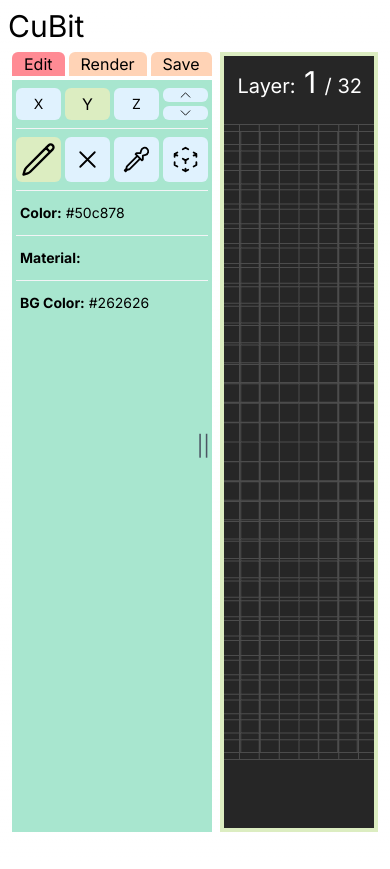
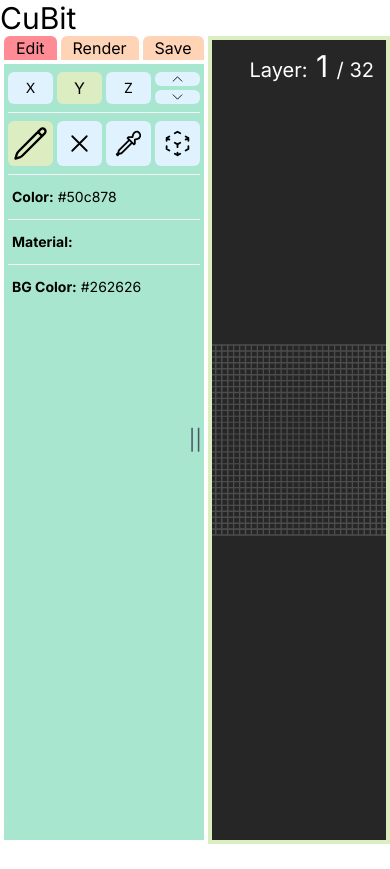
Before and after one commit to ishimurataki/CornerSpace, a Next.js app: page /create in a window 390 px wide. Built offline with nearby package versions, Linux system fonts and the light colour scheme; no server answers; what @aws-amplify/adapter-nextjs, aws-amplify would draw is missing.

Commit message:
Make canvas sizing responsive on mobile devices

```diff
--- a/src/app/create/canvas-wrapper.tsx
+++ b/src/app/create/canvas-wrapper.tsx
@@ -222,9 +222,9 @@ export default function CanvasWrapper({ canvasId, canvasData }: { canvasId: stri
 
     return (
         <div className="flex-1 w-full flex flex-row max-h min-h-0 min-w-0">
-            <div className={`flex relative p-1 max-h flex-col gap-1`}>
+            <div className={`flex relative pb-1 max-h flex-col gap-1 border-x-pastel-red ${showTools ? "pl-1 pr-1" : ""}`}>
                 <div className="absolute right-0 h-full flex flex-col justify-center">
-                    <button className={`text-xl text-gray-600 hover:text-gray-900 hover:text-2xl ${showTools ? "mr-1.5" : ""}`}
+                    <button className={`text-xl text-gray-600 hover:text-gray-900 hover:text-3xl z-10 ${showTools ? "mr-1.5" : "-mr-8"}`}
                         onClick={() => setShowTools(!showTools)}>||</button>
                 </div>
                 <div className={`${showTools ? "" : "hidden"} space-x-1 [&>*]:rounded-t-md [&>*]:px-3 [&>*:hover]:bg-pastel-red flex-none`}>
@@ -406,7 +406,7 @@ export default function CanvasWrapper({ canvasId, canvasData }: { canvasId: stri
                     </div>
                 </div>
             </div>
-            <div className="flex-1 p-1">
+            <div className="flex-1 z-0">
                 <div className="h-full w-full relative">
                     <div className="absolute top-3 right-4 text-xl text-white" id="layerContainer">Layer:
                         <text className="text-3xl" id="layerLabel"> 1 </text>/ {canvasState.divisionFactor}
--- a/src/app/create/page.tsx
+++ b/src/app/create/page.tsx
@@ -3,8 +3,8 @@ import CanvasWrapper from "./canvas-wrapper";
 export default function Page() {
 
     return (
-        <main className="h-screen p-2 flex flex-col md:overflow-hidden">
-            <h1 className={`flex-none mb-1 text-3xl md:text-4xl`}>
+        <main className="h-screen flex flex-col md:overflow-hidden">
+            <h1 className={`flex-none text-3xl md:text-4xl`}>
                 CuBit
             </h1>
             <div className="flex-1 w-full flex flex-row max-h min-h-0 min-w-0">
--- a/src/app/signin/page.tsx
+++ b/src/app/signin/page.tsx
@@ -3,22 +3,19 @@
 import SignOutButton from "@/components/sign-out-button";
 import { fetchUserAttributesServer } from "@/utils/amplify-utils";
 import SignInUpAggregate from "./signinup-aggregate";
+import { redirect } from "next/navigation";
 
 export default async function SignInTestPage() {
     const user = await fetchUserAttributesServer();
     const signedIn = user != undefined;
 
+    if (signedIn) {
+        redirect('studio');
+    }
+
     return (
         <div className="flex flex-col gap-4 py-10 h-screen justify-center items-center bg-green-50">
-            {signedIn ?
-                <div className="w-2/3 max-w-2xl min-w-fit mx-auto flex flex-row h-100">
-                    <div className="w-full bg-green-400 rounded-2xl p-10 flex flex-col gap-2">
-                        Hi {user.preferred_username}! Welcome to cubit!
-                        <SignOutButton />
-                    </div>
-                </div> :
-                <SignInUpAggregate />
-            }
+            <SignInUpAggregate />
         </div >
     )
 }
--- a/src/app/studio/page.tsx
+++ b/src/app/studio/page.tsx
@@ -2,14 +2,14 @@
 
 import CanvasCard from "./canvas-card";
 import { getCanvasIdsForUserServer } from "@/backend-lib/actions";
-import { notFound } from "next/navigation";
+import { notFound, redirect } from "next/navigation";
 
 export default async function App() {
 
   const { areCanvasIdsLoaded, canvasIds, errorMessage } = await getCanvasIdsForUserServer();
   if (!areCanvasIdsLoaded || canvasIds == null) {
     console.log(errorMessage);
-    notFound();
+    redirect('signin');
   }
 
   return (
--- a/src/lib/polar-camera.ts
+++ b/src/lib/polar-camera.ts
@@ -30,20 +30,19 @@ class PolarCamera {
 
     private mode: Mode = Mode.EditorY;
 
+    private editorR: number = 1.0;
+
     private editorRefY = vec3.fromValues(0.0, 0.0, 0.0);
     private readonly EDITOR_THETA_Y: number = 0;
     private readonly EDITOR_PHI_Y: number = 0.499 * Math.PI;
-    private readonly EDITOR_R_Y: number = 1.0;
 
     private editorRefX = vec3.fromValues(0.0, 0.0, 0.0);
     private readonly EDITOR_THETA_X: number = 0;
     private readonly EDITOR_PHI_X: number = 0;
-    private readonly EDITOR_R_X: number = 1.0;
 
     private editorRefZ = vec3.fromValues(0.0, 0.0, 0.0);
     private readonly EDITOR_THETA_Z: number = 0.5 * Math.PI;
     private readonly EDITOR_PHI_Z: number = 0;
-    private readonly EDITOR_R_Z: number = 1.0;
 
     private viewerRef = vec3.fromValues(0.0, 0.0, 0.0);
     private viewerTheta: number = 0.25 * Math.PI;
@@ -56,8 +55,18 @@ class PolarCamera {
     }
 
     changeWidthHeight(w: number, h: number): void {
+        console.log("width: " + w + " height: " + h);
         this.width = w;
         this.height = h;
+
+        if (this.width > this.height) {
+            this.editorR = 1.0;
+        } else {
+            this.editorR = this.height / this.width;
+        }
+        if (this.mode != Mode.Viewer) {
+            this.r = this.editorR;
+        }
     }
 
     getPosition(): vec3 {
@@ -182,22 +191,19 @@ class PolarCamera {
     transition(a: number): void {
         a = Math.min(1, Math.max(0, a));
         let refDesired: vec3 = this.viewerRef;
-        let rDesired: number = 0;
+        let rDesired: number = this.editorR;
         let thetaDesired: number = 0;
         let phiDesired: number = 0;
         if (this.mode == Mode.EditorY) {
             refDesired = this.editorRefY;
-            rDesired = this.EDITOR_R_Y;
             thetaDesired = this.EDITOR_THETA_Y;
             phiDesired = this.EDITOR_PHI_Y;
         } else if (this.mode == Mode.EditorX) {
             refDesired = this.editorRefX;
-            rDesired = this.EDITOR_R_X;
             thetaDesired = this.EDITOR_THETA_X;
             phiDesired = this.EDITOR_PHI_X;
         } else if (this.mode == Mode.EditorZ) {
             refDesired = this.editorRefZ;
-            rDesired = this.EDITOR_R_Z;
             thetaDesired = this.EDITOR_THETA_Z;
             phiDesired = this.EDITOR_PHI_Z;
         } else if (this.mode == Mode.Viewer) {
```
